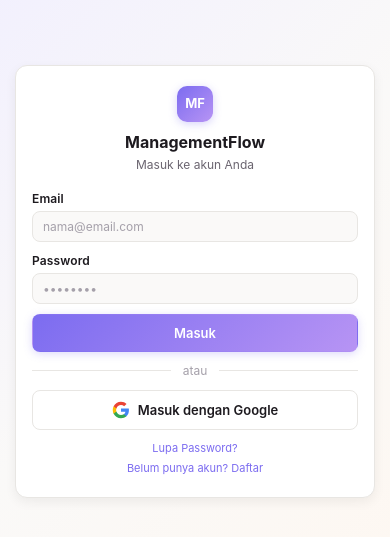
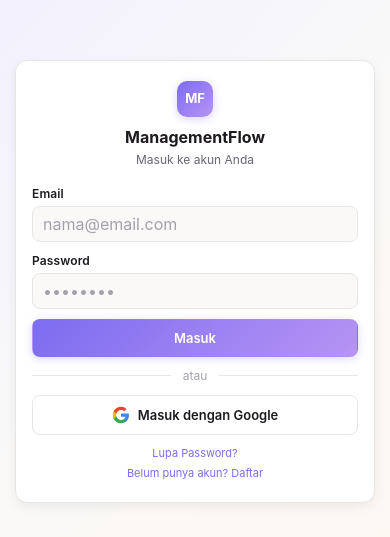
Before and after one commit to aapinn/ManagementFlow, a React (Vite) app: page /login in a window 390 px wide. Shown: the part 141-678 px from the top of the page. Built offline with nearby package versions, Linux system fonts and the light colour scheme; no server answers.

Commit message:
fix: iOS Safari layout — use dvh fallback, 16px inputs (prevent zoom), safe-area insets, touch scrolling

```diff
--- a/src/App.css
+++ b/src/App.css
@@ -2,12 +2,12 @@
    ManagementFlow — Soft, Apple-inspired UI
    ============================================ */
 
-#root { width: 100%; min-height: 100vh; display: flex; }
+#root { width: 100%; min-height: var(--vh); display: flex; }
 
 /* ─── Auth ─── */
 .auth-page {
   display: flex; align-items: center; justify-content: center;
-  height: 100vh; width: 100%; padding: 16px;
+  height: var(--vh); width: 100%; padding: calc(16px + var(--sat)) 16px calc(16px + var(--sab));
   background: linear-gradient(135deg, #f0eeff 0%, #faf9f8 50%, #fef7f0 100%);
   position: relative;
   overflow: hidden;
@@ -119,7 +119,7 @@
 .btn-icon--danger:hover { background: rgba(220, 38, 38, 0.08); color: #dc2626; }
 
 /* ─── Layout ─── */
-.app-layout { display: flex; width: 100%; min-height: 100vh; }
+.app-layout { display: flex; width: 100%; min-height: var(--vh); }
 .main-area { flex: 1; min-width: 0; display: flex; flex-direction: column; }
 .main-content { flex: 1; display: flex; justify-content: center; }
 
@@ -127,7 +127,7 @@
 .sidebar {
   width: 240px; min-width: 240px; background: var(--sidebar-bg);
   border-right: 1px solid var(--border); display: flex;
-  flex-direction: column; height: 100vh; position: sticky; top: 0;
+  flex-direction: column; height: var(--vh); position: sticky; top: 0;
 }
 .sidebar-header { padding: 18px 16px 14px; border-bottom: 1px solid var(--border-light); }
 .sidebar-brand { display: flex; align-items: center; gap: 10px; text-decoration: none; }
@@ -140,7 +140,7 @@
 }
 .brand-name { font-weight: 600; font-size: 14px; color: var(--text-h); }
 .sidebar-close { display: none; }
-.sidebar-nav { padding: 10px 8px; display: flex; flex-direction: column; gap: 2px; flex: 1; overflow-y: auto; }
+.sidebar-nav { padding: 10px 8px; display: flex; flex-direction: column; gap: 2px; flex: 1; overflow-y: auto; -webkit-overflow-scrolling: touch; }
 .nav-item {
   display: flex; align-items: center; gap: 10px; padding: 9px 12px;
   border-radius: var(--radius-sm); text-decoration: none; color: var(--text);
@@ -328,7 +328,7 @@
 .summary-divider { height: 1px; background: var(--border); }
 
 /* ─── Table ─── */
-.table-scroll { overflow-x: auto; margin: -4px; padding: 4px; }
+.table-scroll { overflow-x: auto; margin: -4px; padding: 4px; -webkit-overflow-scrolling: touch; }
 .table { width: 100%; border-collapse: collapse; }
 .table th {
   text-align: left; padding: 10px 12px; font-size: 11px; font-weight: 600;
@@ -420,7 +420,7 @@
 .modal {
   background: var(--card-bg); border: 1px solid var(--border);
   border-radius: 16px; padding: 28px; width: 100%; max-width: 440px;
-  box-shadow: var(--shadow-lg); max-height: 90vh; overflow-y: auto;
+  box-shadow: var(--shadow-lg); max-height: 90dvh; overflow-y: auto;
   animation: modalIn 0.25s cubic-bezier(0.34, 1.56, 0.64, 1);
 }
 .modal--sm { max-width: 360px; }
@@ -772,7 +772,7 @@
 }
 @media (max-width: 768px) {
   .sidebar {
-    position: fixed; left: 0; top: 0; z-index: 1000; height: 100vh;
+    position: fixed; left: 0; top: 0; z-index: 1000; height: var(--vh);
     transform: translateX(-100%); transition: transform 0.25s ease;
   }
   .sidebar--open { transform: translateX(0); }
@@ -784,7 +784,7 @@
     font-size: 20px; cursor: pointer; padding: 4px 8px; border-radius: 6px;
   }
   .sidebar-close:hover { background: var(--accent-bg); }
-  .topbar { display: flex; }
+  .topbar { display: flex; padding: calc(12px + var(--sat)) 16px 12px; }
   .page { padding: 16px; }
   .stats-row { grid-template-columns: 1fr; gap: 10px; }
   .stat-mini { padding: 14px 16px; }
@@ -812,14 +812,14 @@
 
 /* ─── Auth Responsive ─── */
 @media (max-width: 480px) {
-  .auth-page { padding: 8px; }
+  .auth-page { padding: calc(8px + var(--sat)) 8px calc(8px + var(--sab)); }
   .auth-card { padding: 20px 16px; border-radius: 12px; }
   .auth-logo { width: 36px; height: 36px; font-size: 13px; margin-bottom: 8px; border-radius: 10px; }
   .auth-header { margin-bottom: 16px; }
   .auth-title { font-size: 16px; }
   .auth-subtitle { font-size: 12px; }
   .form-group { margin-bottom: 10px; gap: 3px; }
-  .form-group input, .form-group select { padding: 7px 10px; font-size: 12px; }
+  .form-group input, .form-group select { padding: 7px 10px; font-size: 16px; }
   .auth-divider { margin: 10px 0; }
   .auth-links { margin-top: 10px; font-size: 11px; gap: 4px; }
   .auth-error { padding: 6px 10px; font-size: 11px; margin-bottom: 10px; }
--- a/src/index.css
+++ b/src/index.css
@@ -71,9 +71,22 @@
   background: var(--bg);
   -webkit-font-smoothing: antialiased;
   -moz-osx-font-smoothing: grayscale;
+  -webkit-text-size-adjust: 100%;
 }
 
 *, *::before, *::after { box-sizing: border-box; }
+
+/* iOS Safari safe area + dvh support */
+:root {
+  --sat: env(safe-area-inset-top, 0px);
+  --sab: env(safe-area-inset-bottom, 0px);
+}
+@supports (height: 100dvh) {
+  :root { --vh: 100dvh; }
+}
+@supports not (height: 100dvh) {
+  :root { --vh: 100vh; }
+}
 
 h1, h2, h3, h4 { color: var(--text-h); font-weight: 600; margin: 0; }
 p { margin: 0; }
```
